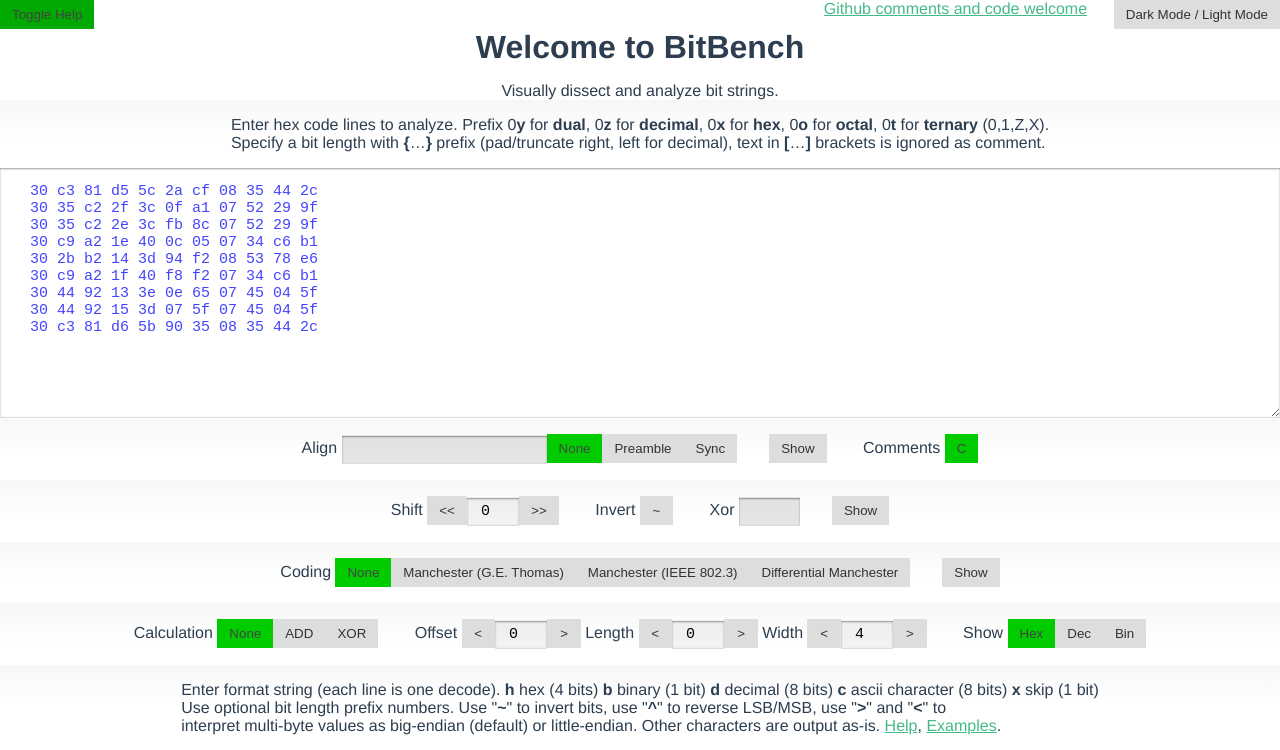
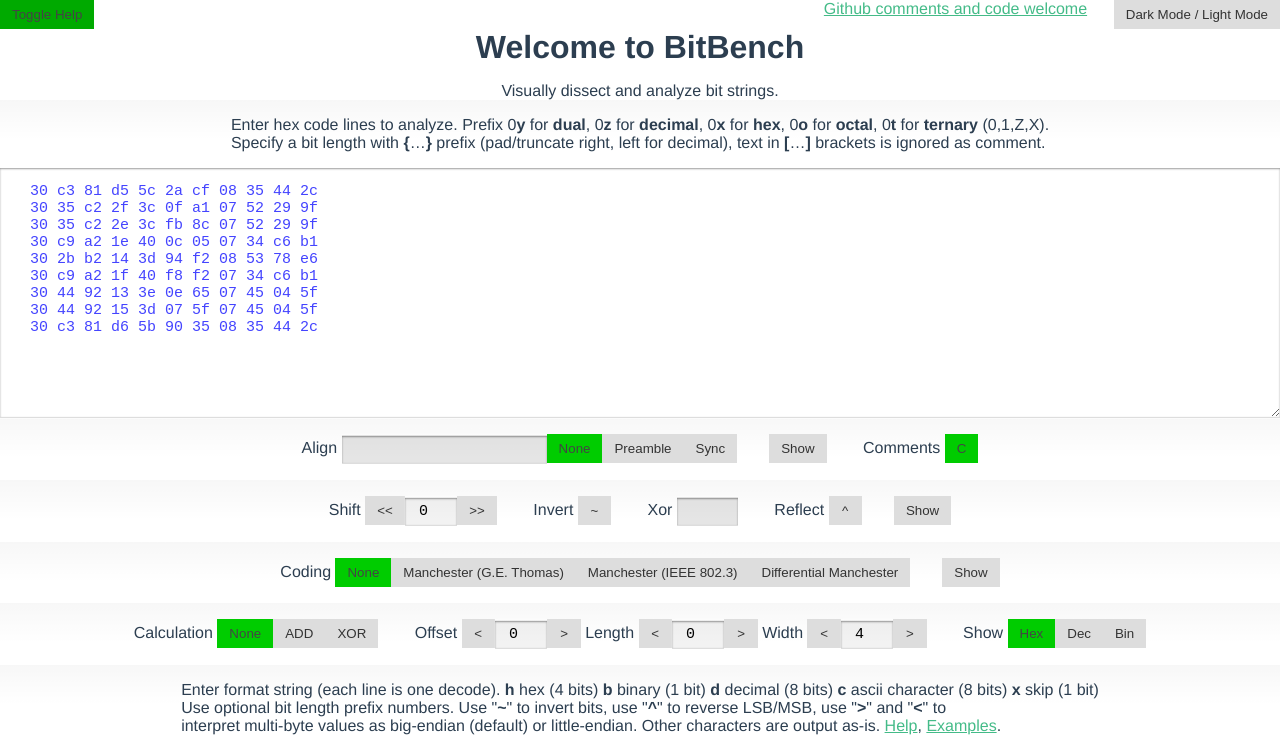
Before and after one commit to triq-org/bitbench, a Vue app: page / in a window 1280 px wide. Shown: the top 750 px of the page. Built offline with nearby package versions, Linux system fonts and the light colour scheme.

Commit message:
Add byte reflect

```diff
--- a/src/bitstring.js
+++ b/src/bitstring.js
@@ -261,6 +261,23 @@
     return this
   }
 
+  reflect(boolReflect = true) {
+    var len = this.bits.length
+    if (boolReflect)
+      for (var i = 0; i < len; i += 8) {
+        var byte = this.bits.slice(i, i + 8)
+        this.bits[i + 0] = byte[7]
+        this.bits[i + 1] = byte[6]
+        this.bits[i + 2] = byte[5]
+        this.bits[i + 3] = byte[4]
+        this.bits[i + 4] = byte[3]
+        this.bits[i + 5] = byte[2]
+        this.bits[i + 6] = byte[1]
+        this.bits[i + 7] = byte[0]
+      }
+    return this
+  }
+
   shiftLeft(shiftAmount=1) {
     for (; shiftAmount < 0; ++shiftAmount)
       this.bits.unshift(0)
--- a/src/components/BitBench.vue
+++ b/src/components/BitBench.vue
@@ -48,9 +48,12 @@
       Xor
       <input type="text" size="4" v-model="xor">
       <span class="v-space"></span>
+      Reflect
+      <button @click="reflect = !reflect" :class="{'active': reflect}"><span>^</span></button>
+      <span class="v-space"></span>
       <button @click="showShift = !showShift" :class="{'active': showShift}"><span>Show</span></button>
     </p>
-    <div v-if="align && showShift" class="code-lines">
+    <div v-if="showShift" class="code-lines">
       <BitBox v-for="(code, index) in codesWithShiftInvert" :key="code.index"
         :class="{'cursor': index === cursor, 'even': index % 2 === 0, 'odd': index % 2 !== 0 }"
         :bits="code.bits" fmts="8h " :comments="comments"/>
@@ -186,6 +189,7 @@
       shift: 0,
       invert: false,
       xor: '',
+      reflect: false,
       showShift: false,
       coding: false,
       showCoding: false,
@@ -211,6 +215,7 @@
     let paramShift = params.get('s')
     let paramInvert = params.get('i')
     let paramXor = params.get('x')
+    let paramReflect = params.get('r')
     let paramCoding = params.get('d')
     let paramCalcFunc = params.get('cf')
     let paramCalcOffset = params.get('co')
@@ -230,6 +235,8 @@
       this.invert = paramInvert
     if (paramXor)
       this.xor = paramXor
+    if (paramReflect)
+      this.reflect = paramReflect
     if (paramCoding)
       this.coding = paramCoding
     if (paramCalcFunc)
@@ -266,9 +273,10 @@
       var codes = this.codesWithAlign
       return codes
         .map((el, index) => { return {index: index, bits: el.bits.copy()
+          .shiftRight(this.shift)
           .invert(this.invert)
-          .shiftRight(this.shift)
           .xor(this.xor)
+          .reflect(this.reflect)
         } })
     },
     codesWithCoding: function () {
@@ -298,6 +306,7 @@
         (this.shift ? '&s=' + encodeURIComponent(this.shift) : '') +
         (this.invert ? '&i=' + encodeURIComponent(this.invert) : '') +
         (this.xor ? '&x=' + encodeURIComponent(this.xor) : '') +
+        (this.reflect ? '&r=' + encodeURIComponent(this.reflect) : '') +
         (this.coding ? '&d=' + encodeURIComponent(this.coding) : '') +
         (this.calcFunc ? '&cf=' + encodeURIComponent(this.calcFunc) : '') +
         (this.calcOffset ? '&co=' + encodeURIComponent(this.calcOffset) : '') +
```
